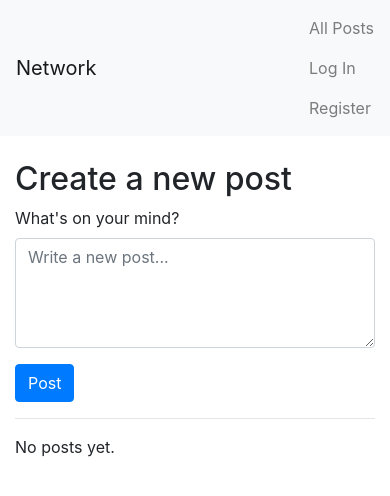
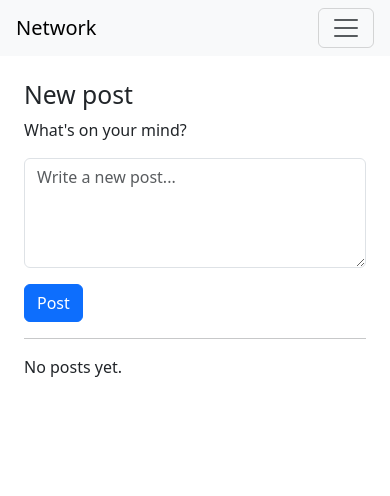
Before and after one commit to aegis945/twitter-like-network, a Django app: page / in a window 390 px wide. Shown: the top 496 px of the page. Run offline with Django 3.2, Linux system fonts and the light colour scheme; data that the repository does not hold is empty; some libraries are stand-ins or nearby versions.

Commit message:
make the app more mobile responsive, adjusted layout for mobile devices

```diff
--- a/network/forms.py
+++ b/network/forms.py
@@ -2,15 +2,15 @@ from django import forms
 from .models import Post
 
 class NewPostForm(forms.ModelForm):
-    class Meta:
-        model = Post
-        fields = ['content']
-
     content = forms.CharField(
         widget=forms.Textarea(attrs={
             'placeholder': "Write a new post...",
-            'class': 'form-control',
+            'class': 'form-control mt-3',
             'rows': '4',
         }),
         label="What's on your mind?"
     )
+
+    class Meta:
+        model = Post
+        fields = ['content']
--- a/network/templates/network/index.html
+++ b/network/templates/network/index.html
@@ -2,7 +2,7 @@
 
 {% block body %}
     <div class="container mt-4">
-        <h2>Create a new post</h2>
+        <h2>New post</h2>
         <form action="{% url 'network:new_post' %}" method="post">
             {% csrf_token %}
             <div class"form-group">
--- a/network/templates/network/layout.html
+++ b/network/templates/network/layout.html
@@ -3,47 +3,52 @@
 <!DOCTYPE html>
 <html lang="en">
     <head>
+        <meta name="viewport" content="width=device-width, initial-scale=1.0">
         <title>{% block title %}Social Network{% endblock %}</title>
-        <link rel="stylesheet" href="https://stackpath.bootstrapcdn.com/bootstrap/4.4.1/css/bootstrap.min.css" integrity="sha384-Vkoo8x4CGsO3+Hhxv8T/Q5PaXtkKtu6ug5TOeNV6gBiFeWPGFN9MuhOf23Q9Ifjh" crossorigin="anonymous">
+        <link href="https://cdn.jsdelivr.net/npm/bootstrap@5.3.3/dist/css/bootstrap.min.css" rel="stylesheet" integrity="sha384-QWTKZyjpPEjISv5WaRU9OFeRpok6YctnYmDr5pNlyT2bRjXh0JMhjY6hW+ALEwIH" crossorigin="anonymous">
         <link href="{% static 'network/styles.css' %}" rel="stylesheet">
     </head>
     <body>
 
-        <nav class="navbar navbar-expand-lg navbar-light bg-light">
+        <nav class="navbar navbar-expand-lg navbar-light bg-light px-3 d-flex justify-content-between">
             <a class="navbar-brand" href="#">Network</a>
-
-            <div>
-              <ul class="navbar-nav mr-auto">
+            <button class="navbar-toggler" type="button" data-bs-toggle="collapse" data-bs-target="#navbarNav" aria-controls="navbarNav" aria-expanded="false" aria-label="Toggle navigation">
+                <span class="navbar-toggler-icon"></span>
+            </button>
+            <div class="collapse navbar-collapse" id="navbarNav">
+              <ul class="navbar-nav ms-auto align-items-center">
                 {% if user.is_authenticated %}
                     <li class="nav-item">
                         <a class="nav-link" href="#"><strong>{{ user.username }}</strong></a>
                     </li>
                 {% endif %}
-                <li class="nav-item">
-                  <a class="nav-link" href="{% url 'network:index' %}">All Posts</a>
+                <li class="nav-item w-100 d-block text-center d-lg-inline-block text-nowrap">
+                  <a class="nav-link text-primary" href="{% url 'network:index' %}">All Posts</a>
                 </li>
                 {% if user.is_authenticated %}
-                    <li class="nav-item">
-                        <a class="nav-link" href="#">Following</a>
+                    <li class="nav-item w-100 d-block text-center d-lg-inline-block text-nowrap">
+                        <a class="nav-link text-primary" href="#">Following</a>
                     </li>
-                    <li class="nav-item">
-                        <a class="nav-link" href="{% url 'network:logout' %}">Log Out</a>
+                    <li class="nav-item w-100 d-block text-center d-lg-inline-block text-nowrap">
+                        <a class="nav-link text-danger" href="{% url 'network:logout' %}">Log Out</a>
                     </li>
                 {% else %}
-                    <li class="nav-item">
-                        <a class="nav-link" href="{% url 'network:login' %}">Log In</a>
+                    <li class="nav-item w-100 d-block text-center d-lg-inline-block text-nowrap">
+                        <a class="nav-link text-primary" href="{% url 'network:login' %}">Log In</a>
                     </li>
-                    <li class="nav-item">
-                        <a class="nav-link" href="{% url 'network:register' %}">Register</a>
+                    <li class="nav-item w-100 d-block text-center d-lg-inline-block text-nowrap">
+                        <a class="nav-link text-primary" href="{% url 'network:register' %}">Register</a>
                     </li>
                 {% endif %}
               </ul>
             </div>
           </nav>
 
-        <div class="body">
+        <div class="container mt-4">
             {% block body %}
             {% endblock %}
         </div>
+
+        <script src="https://cdn.jsdelivr.net/npm/bootstrap@5.3.3/dist/js/bootstrap.bundle.min.js" integrity="sha384-YvpcrYf0tY3lHB60NNkmXc5s9fDVZLESaAA55NDzOxhy9GkcIdslK1eN7N6jIeHz" crossorigin="anonymous"></script>
     </body>
 </html>
```
